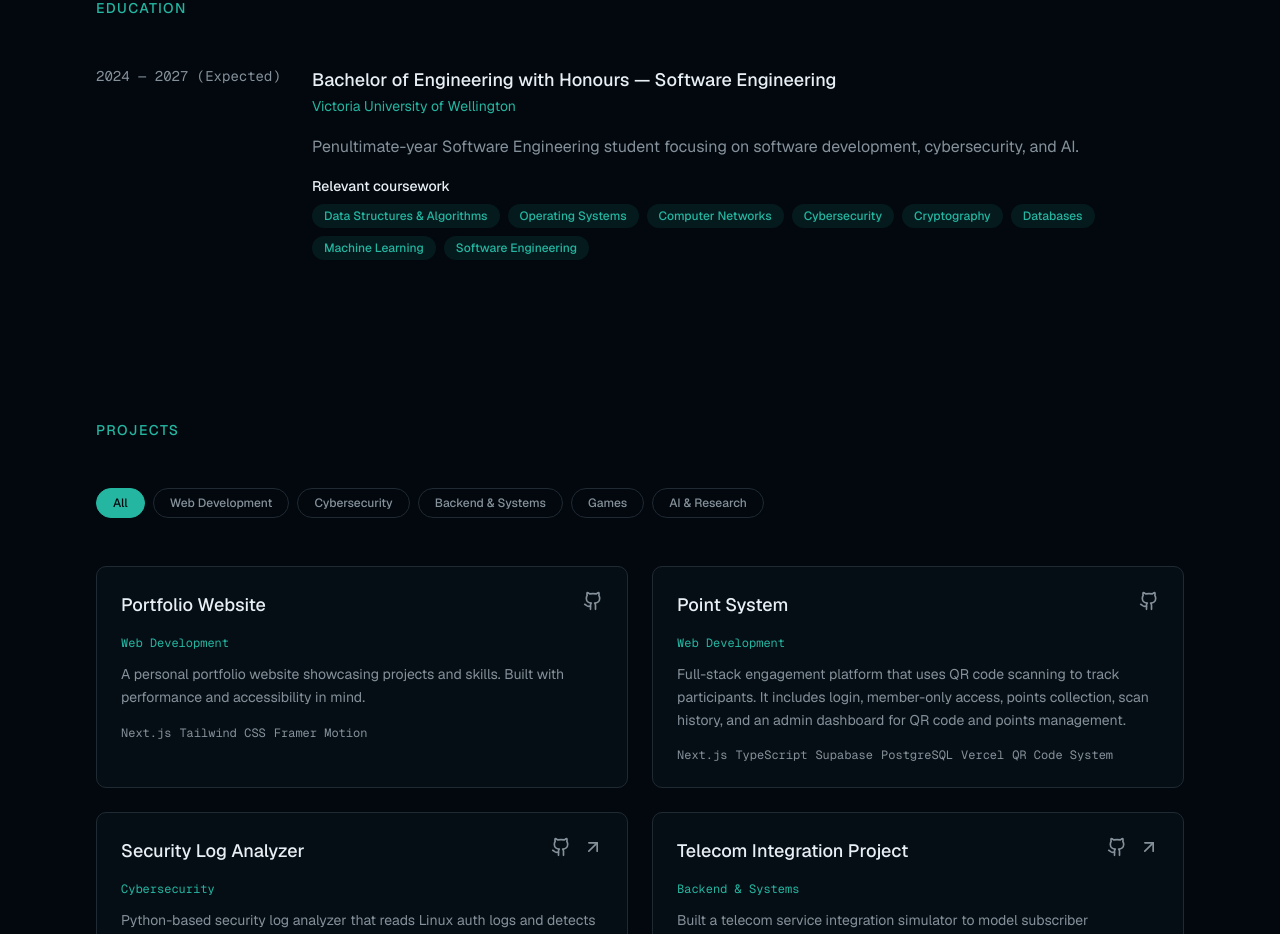
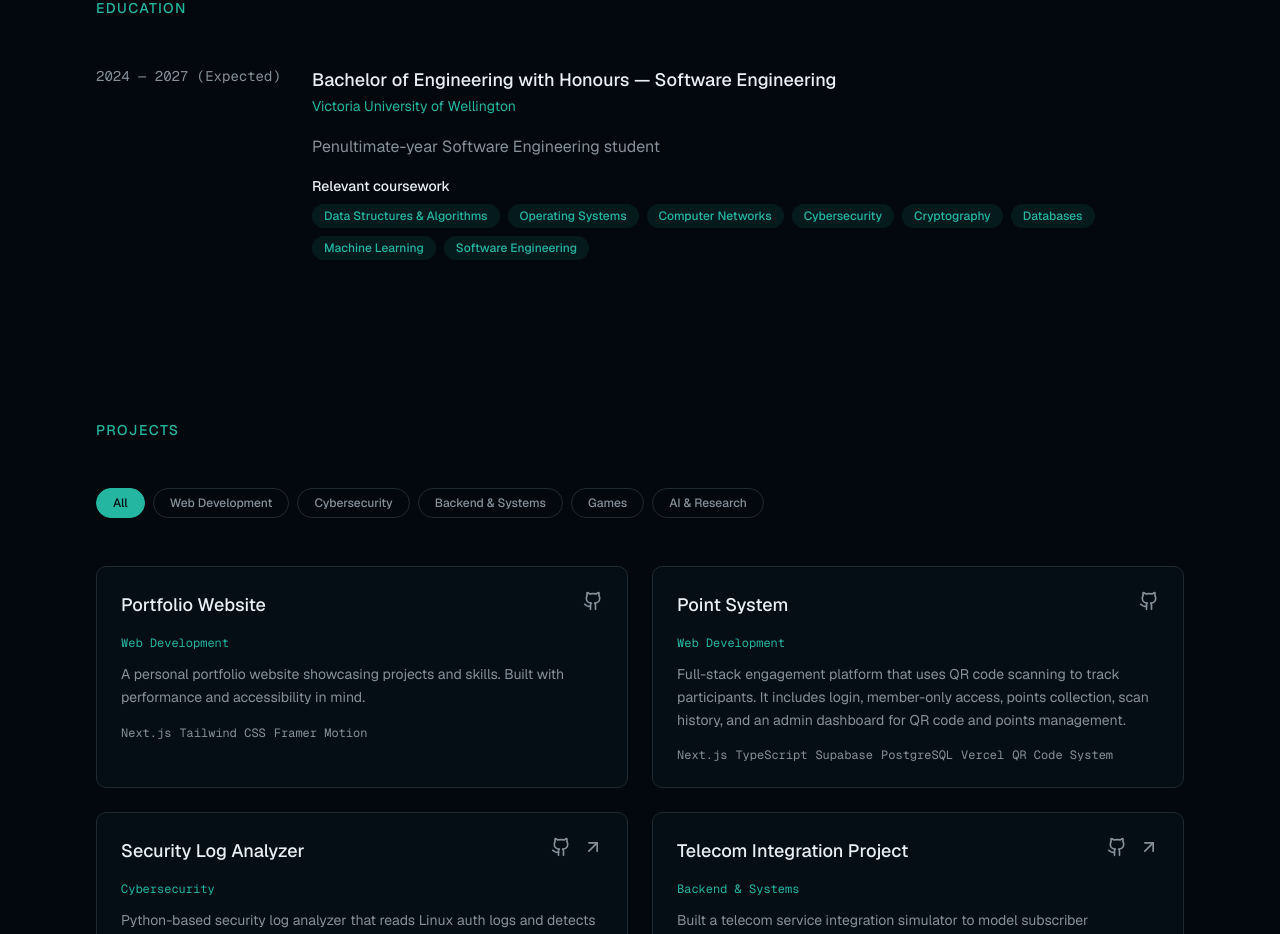
Before and after one commit to ionxg/Ionchaiyakul, a Next.js app in the folder Website/: page / in a window 1280 px wide. Shown: the part 2454-3388 px from the top of the page. Built offline with nearby package versions, Linux system fonts and the light colour scheme.

Commit message:
feat(education): add description

```diff
--- a/Website/components/education-section.tsx
+++ b/Website/components/education-section.tsx
@@ -15,7 +15,7 @@ const education: EducationItem[] = [
     institution: "Victoria University of Wellington",
     institutionUrl: "https://www.wgtn.ac.nz/",
     description:
-      "Penultimate-year Software Engineering student focusing on software development, cybersecurity, and AI.",
+      "Penultimate-year Software Engineering student",
     coursework: [
       "Data Structures & Algorithms",
       "Operating Systems",
```
